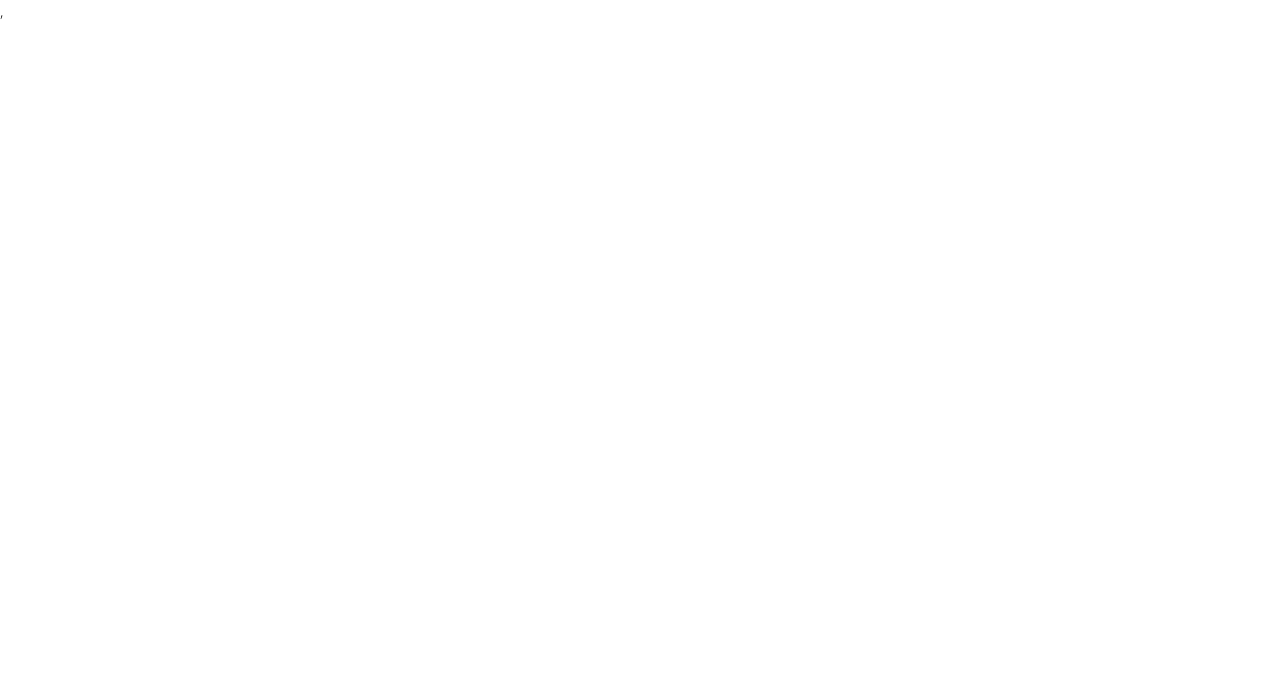
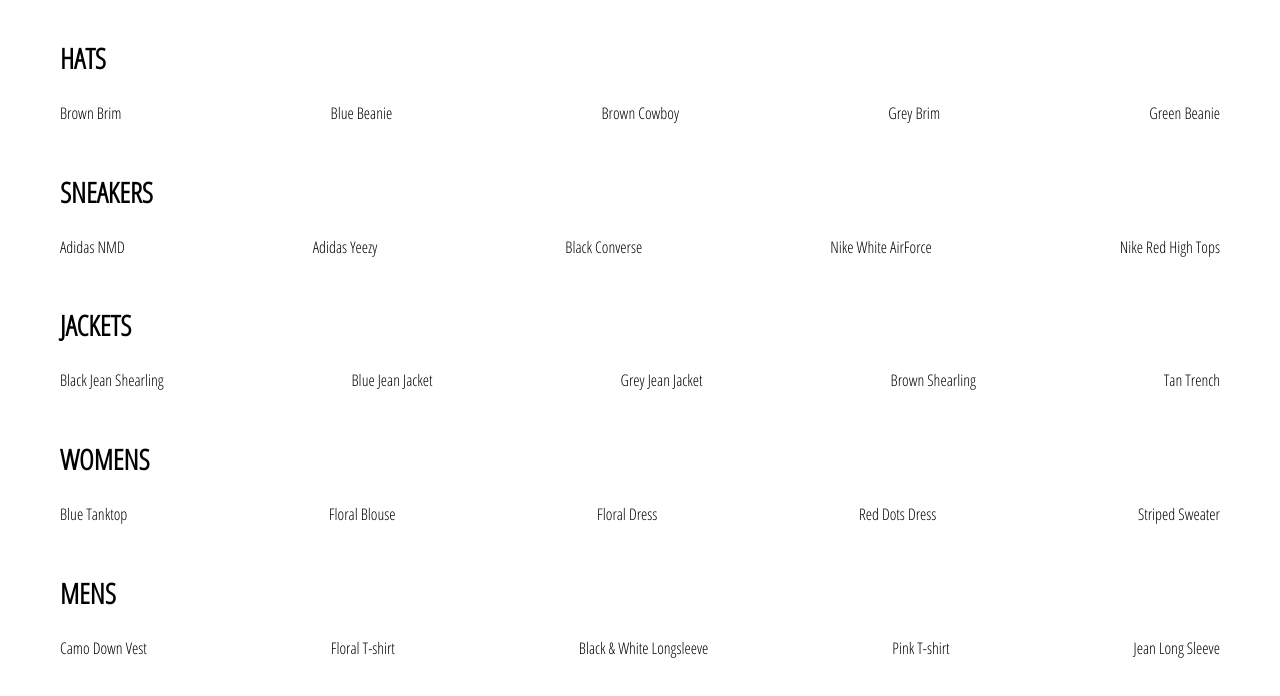
Before and after one commit to sinhaamisha09/crwn-clothing, a React (Create React App) app: page /shop in a window 1280 px wide. Shown: the top 696 px of the page. Built offline with nearby package versions, Linux system fonts and the light colour scheme.

Commit message:
updating our app with a shop page, collection previewcomponent and collection item component

```diff
--- a/src/App.css
+++ b/src/App.css
@@ -1,3 +1,4 @@
 body {
 	font-family: 'Open Sans Condensed';
+	padding: 20px 60px;
 }
--- a/src/App.js
+++ b/src/App.js
@@ -2,6 +2,7 @@
 import {Switch , Route} from 'react-router-dom';
 import './App.css';
 import HomePage from './pages/homepage/homepage.component';
+import ShopPage from './pages/Shop/shop.component';
 
 const HatsPage = () => (
 	<div>
@@ -14,7 +15,7 @@
   	<div>
   		<Switch>
   			<Route exact path='/' component={HomePage}/>
-  			<Route path='/hats' component={HatsPage}/>
+  			<Route path='/shop' component={ShopPage}/>
   		</Switch>
 
   	</div>
--- /dev/null
+++ b/src/components/collection-preview/collection-preview.component.jsx
@@ -0,0 +1,17 @@
+import React from 'react';
+import './collection-preview.styles.scss';
+
+const CollectionPreview =({title, items}) => (
+	<div className='collection-preview' >
+		<h1 className='title'>{title.toUpperCase()}</h1>
+		<div className='preview'>
+			{items
+				.filter((item,idx) => idx < 5)
+				.map(item => (
+					<div key={item.id}>{item.name}</div>
+					))
+			}
+		</div>
+	</div>
+)
+export default CollectionPreview;
--- /dev/null
+++ b/src/components/collection-preview/collection-preview.styles.scss
@@ -0,0 +1,15 @@
+.collection-preview {
+  display: flex;
+  flex-direction: column;
+  margin-bottom: 30px;
+
+  .title {
+    font-size: 28px;
+    margin-bottom: 25px;
+  }
+
+  .preview {
+    display: flex;
+    justify-content: space-between;
+  }
+}
--- /dev/null
+++ b/src/pages/Shop/shop.component.jsx
@@ -0,0 +1,27 @@
+import React from 'react';
+import SHOP_DATA from './shop.data.js';
+import CollectionPreview from '/home/amisha/Desktop/React-new/crwn-clothing/src/components/collection-preview/collection-preview.component.jsx';
+
+class ShopPage extends React.Component {
+	constructor(props) {
+		super(props);
+
+		this.state ={
+			collections: SHOP_DATA
+		};
+	}
+
+	render() {
+		const {collections} = this.state;
+		return (
+			<div className='shop-page'>
+				{
+					collections.map(({ id, ...otherCollectionProps }) => (
+						<CollectionPreview key={id}{...otherCollectionProps} />
+					))
+				}
+			</div>
+		);
+	}
+}
+export default ShopPage;
--- /dev/null
+++ b/src/pages/Shop/shop.data.js
@@ -0,0 +1,249 @@
+const SHOP_DATA = [
+  {
+    id: 1,
+    title: 'Hats',
+    routeName: 'hats',
+    items: [
+      {
+        id: 1,
+        name: 'Brown Brim',
+        imageUrl: 'https://i.ibb.co/ZYW3VTp/brown-brim.png',
+        price: 25
+      },
+      {
+        id: 2,
+        name: 'Blue Beanie',
+        imageUrl: 'https://i.ibb.co/ypkgK0X/blue-beanie.png',
+        price: 18
+      },
+      {
+        id: 3,
+        name: 'Brown Cowboy',
+        imageUrl: 'https://i.ibb.co/QdJwgmp/brown-cowboy.png',
+        price: 35
+      },
+      {
+        id: 4,
+        name: 'Grey Brim',
+        imageUrl: 'https://i.ibb.co/RjBLWxB/grey-brim.png',
+        price: 25
+      },
+      {
+        id: 5,
+        name: 'Green Beanie',
+        imageUrl: 'https://i.ibb.co/YTjW3vF/green-beanie.png',
+        price: 18
+      },
+      {
+        id: 6,
+        name: 'Palm Tree Cap',
+        imageUrl: 'https://i.ibb.co/rKBDvJX/palm-tree-cap.png',
+        price: 14
+      },
+      {
+        id: 7,
+        name: 'Red Beanie',
+        imageUrl: 'https://i.ibb.co/bLB646Z/red-beanie.png',
+        price: 18
+      },
+      {
+        id: 8,
+        name: 'Wolf Cap',
+        imageUrl: 'https://i.ibb.co/1f2nWMM/wolf-cap.png',
+        price: 14
+      },
+      {
+        id: 9,
+        name: 'Blue Snapback',
+        imageUrl: 'https://i.ibb.co/X2VJP2W/blue-snapback.png',
+        price: 16
+      }
+    ]
+  },
+  {
+    id: 2,
+    title: 'Sneakers',
+    routeName: 'sneakers',
+    items: [
+      {
+        id: 10,
+        name: 'Adidas NMD',
+        imageUrl: 'https://i.ibb.co/0s3pdnc/adidas-nmd.png',
+        price: 220
+      },
+      {
+        id: 11,
+        name: 'Adidas Yeezy',
+        imageUrl: 'https://i.ibb.co/dJbG1cT/yeezy.png',
+        price: 280
+      },
+      {
+        id: 12,
+        name: 'Black Converse',
+        imageUrl: 'https://i.ibb.co/bPmVXyP/black-converse.png',
+        price: 110
+      },
+      {
+        id: 13,
+        name: 'Nike White AirForce',
+        imageUrl: 'https://i.ibb.co/1RcFPk0/white-nike-high-tops.png',
+        price: 160
+      },
+      {
+        id: 14,
+        name: 'Nike Red High Tops',
+        imageUrl: 'https://i.ibb.co/QcvzydB/nikes-red.png',
+        price: 160
+      },
+      {
+        id: 15,
+        name: 'Nike Brown High Tops',
+        imageUrl: 'https://i.ibb.co/fMTV342/nike-brown.png',
+        price: 160
+      },
+      {
+        id: 16,
+        name: 'Air Jordan Limited',
+        imageUrl: 'https://i.ibb.co/w4k6Ws9/nike-funky.png',
+        price: 190
+      },
+      {
+        id: 17,
+        name: 'Timberlands',
+        imageUrl: 'https://i.ibb.co/Mhh6wBg/timberlands.png',
+        price: 200
+      }
+    ]
+  },
+  {
+    id: 3,
+    title: 'Jackets',
+    routeName: 'jackets',
+    items: [
+      {
+        id: 18,
+        name: 'Black Jean Shearling',
+        imageUrl: 'https://i.ibb.co/XzcwL5s/black-shearling.png',
+        price: 125
+      },
+      {
+        id: 19,
+        name: 'Blue Jean Jacket',
+        imageUrl: 'https://i.ibb.co/mJS6vz0/blue-jean-jacket.png',
+        price: 90
+      },
+      {
+        id: 20,
+        name: 'Grey Jean Jacket',
+        imageUrl: 'https://i.ibb.co/N71k1ML/grey-jean-jacket.png',
+        price: 90
+      },
+      {
+        id: 21,
+        name: 'Brown Shearling',
+        imageUrl: 'https://i.ibb.co/s96FpdP/brown-shearling.png',
+        price: 165
+      },
+      {
+        id: 22,
+        name: 'Tan Trench',
+        imageUrl: 'https://i.ibb.co/M6hHc3F/brown-trench.png',
+        price: 185
+      }
+    ]
+  },
+  {
+    id: 4,
+    title: 'Womens',
+    routeName: 'womens',
+    items: [
+      {
+        id: 23,
+        name: 'Blue Tanktop',
+        imageUrl: 'https://i.ibb.co/7CQVJNm/blue-tank.png',
+        price: 25
+      },
+      {
+        id: 24,
+        name: 'Floral Blouse',
+        imageUrl: 'https://i.ibb.co/4W2DGKm/floral-blouse.png',
+        price: 20
+      },
+      {
+        id: 25,
+        name: 'Floral Dress',
+        imageUrl: 'https://i.ibb.co/KV18Ysr/floral-skirt.png',
+        price: 80
+      },
+      {
+        id: 26,
+        name: 'Red Dots Dress',
+        imageUrl: 'https://i.ibb.co/N3BN1bh/red-polka-dot-dress.png',
+        price: 80
+      },
+      {
+        id: 27,
+        name: 'Striped Sweater',
+        imageUrl: 'https://i.ibb.co/KmSkMbH/striped-sweater.png',
+        price: 45
+      },
+      {
+        id: 28,
+        name: 'Yellow Track Suit',
+        imageUrl: 'https://i.ibb.co/v1cvwNf/yellow-track-suit.png',
+        price: 135
+      },
+      {
+        id: 29,
+        name: 'White Blouse',
+        imageUrl: 'https://i.ibb.co/qBcrsJg/white-vest.png',
+        price: 20
+      }
+    ]
+  },
+  {
+    id: 5,
+    title: 'Mens',
+    routeName: 'mens',
+    items: [
+      {
+        id: 30,
+        name: 'Camo Down Vest',
+        imageUrl: 'https://i.ibb.co/xJS0T3Y/camo-vest.png',
+        price: 325
+      },
+      {
+        id: 31,
+        name: 'Floral T-shirt',
+        imageUrl: 'https://i.ibb.co/qMQ75QZ/floral-shirt.png',
+        price: 20
+      },
+      {
+        id: 32,
+        name: 'Black & White Longsleeve',
+        imageUrl: 'https://i.ibb.co/55z32tw/long-sleeve.png',
+        price: 25
+      },
+      {
+        id: 33,
+        name: 'Pink T-shirt',
+        imageUrl: 'https://i.ibb.co/RvwnBL8/pink-shirt.png',
+        price: 25
+      },
+      {
+        id: 34,
+        name: 'Jean Long Sleeve',
+        imageUrl: 'https://i.ibb.co/VpW4x5t/roll-up-jean-shirt.png',
+        price: 40
+      },
+      {
+        id: 35,
+        name: 'Burgundy T-shirt',
+        imageUrl: 'https://i.ibb.co/mh3VM1f/polka-dot-shirt.png',
+        price: 25
+      }
+    ]
+  }
+];
+
+export default SHOP_DATA;
```
Also changed, not shown: src/components/collection-item/collection-item.component.jsx (added, +18 -0 lines), src/components/collection-item/collection-item.style.scss (added, +32 -0 lines).
